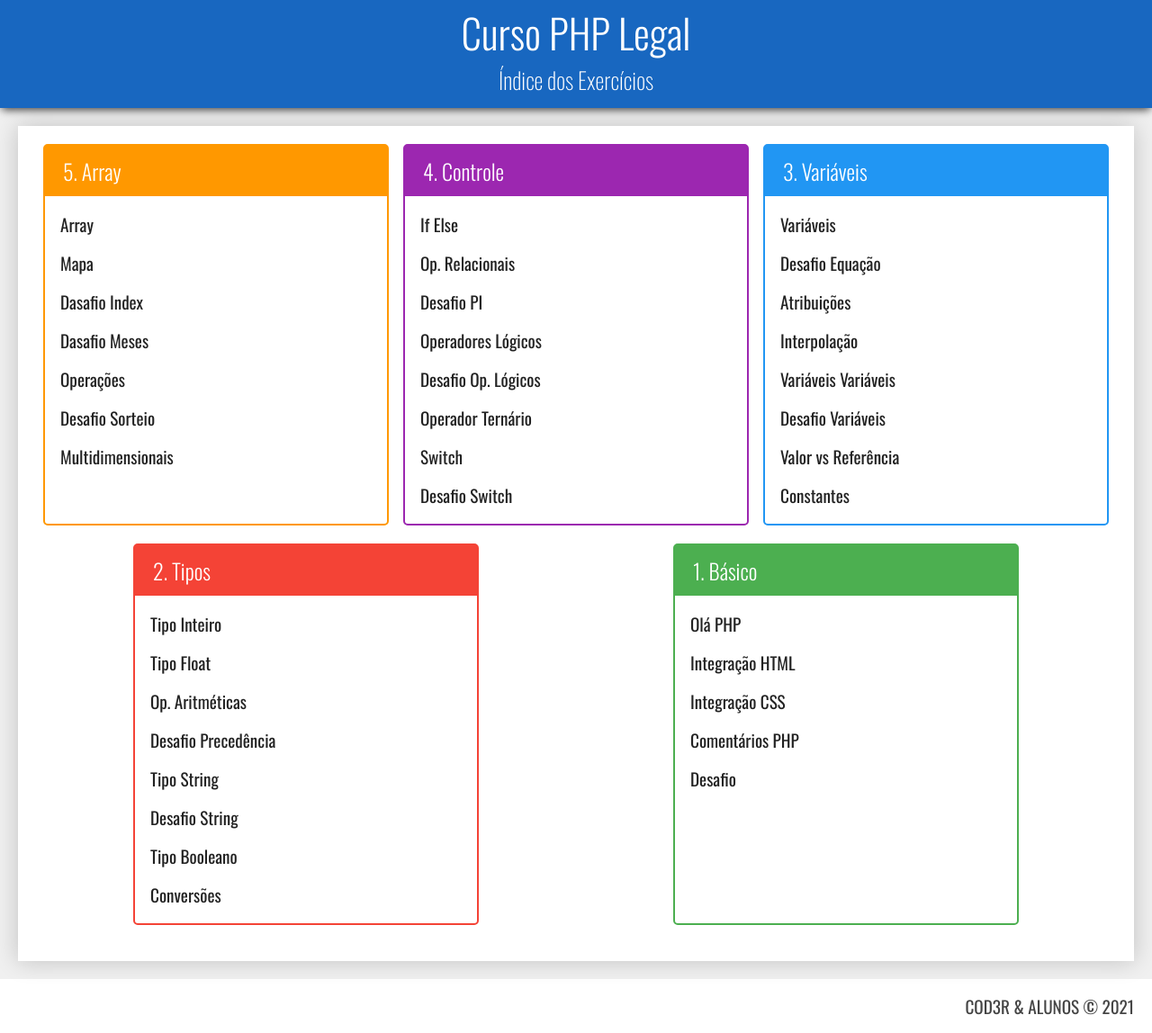
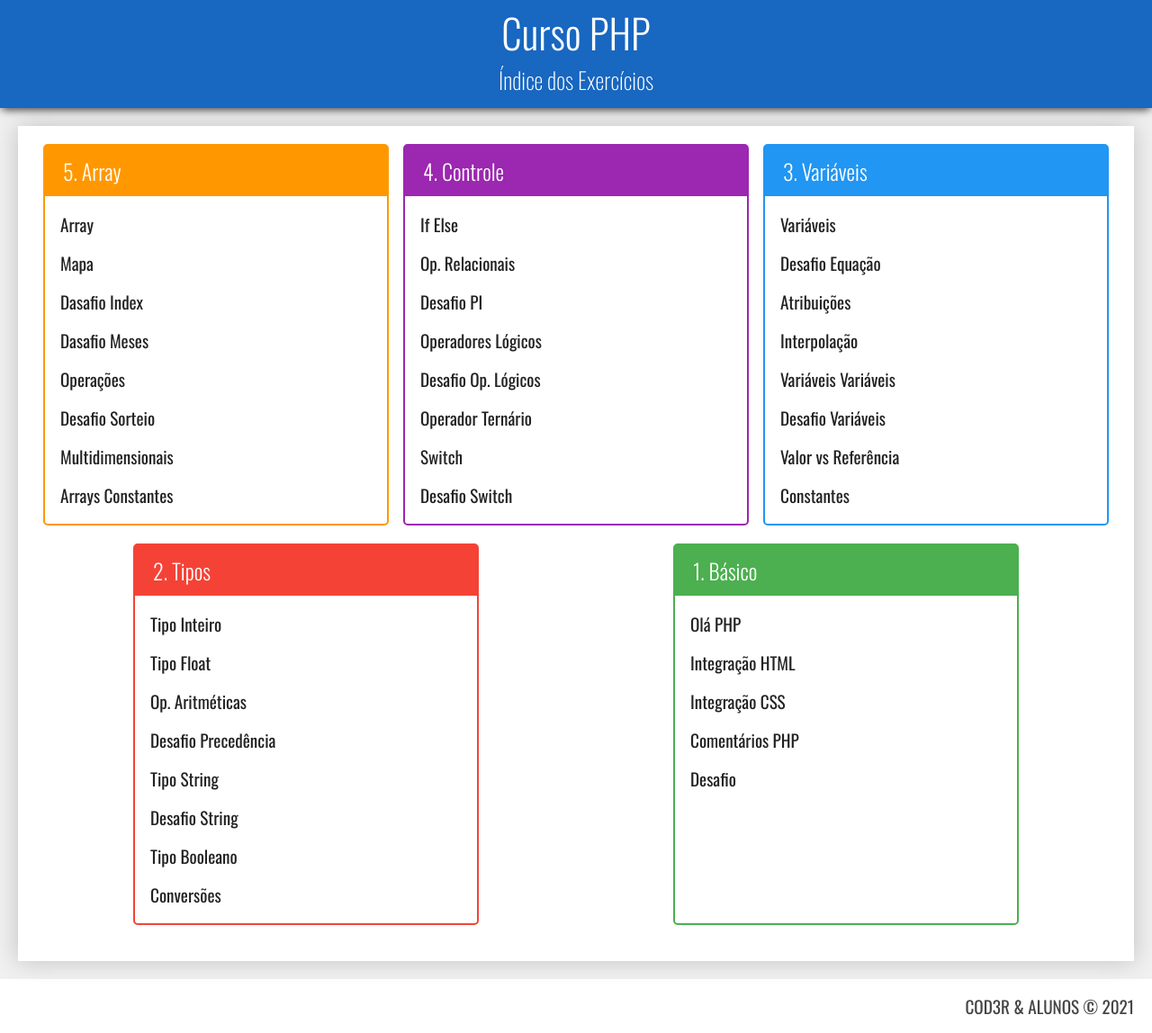
Before and after one commit to j-renan/Curso-PHP-Cod3r, a PHP site: page / in a window 1280 px wide. Shown: the whole page at 90% size. Run offline with PHP 8.4, Linux system fonts and the light colour scheme.

Commit message:
arrays constantes

```diff
--- a/index.php
+++ b/index.php
@@ -8,7 +8,7 @@
 </head>
 <body>
     <header class="cabecalho">
-        <h1>Curso PHP Legal</h1>
+        <h1>Curso PHP</h1>
         <h2>Índice dos Exercícios</h2>
     </header>
     <main class="principal">
@@ -50,6 +50,11 @@
                         <li>
                             <a href="exercicio.php?dir=array&file=multi">
                                 Multidimensionais
+                            </a>
+                        </li>
+                        <li>
+                            <a href="exercicio.php?dir=array&file=constantes">
+                                Arrays Constantes
                             </a>
                         </li>
                     </ul>
```
Also changed, not shown: array/constantes.php (added, +17 -0 lines).
